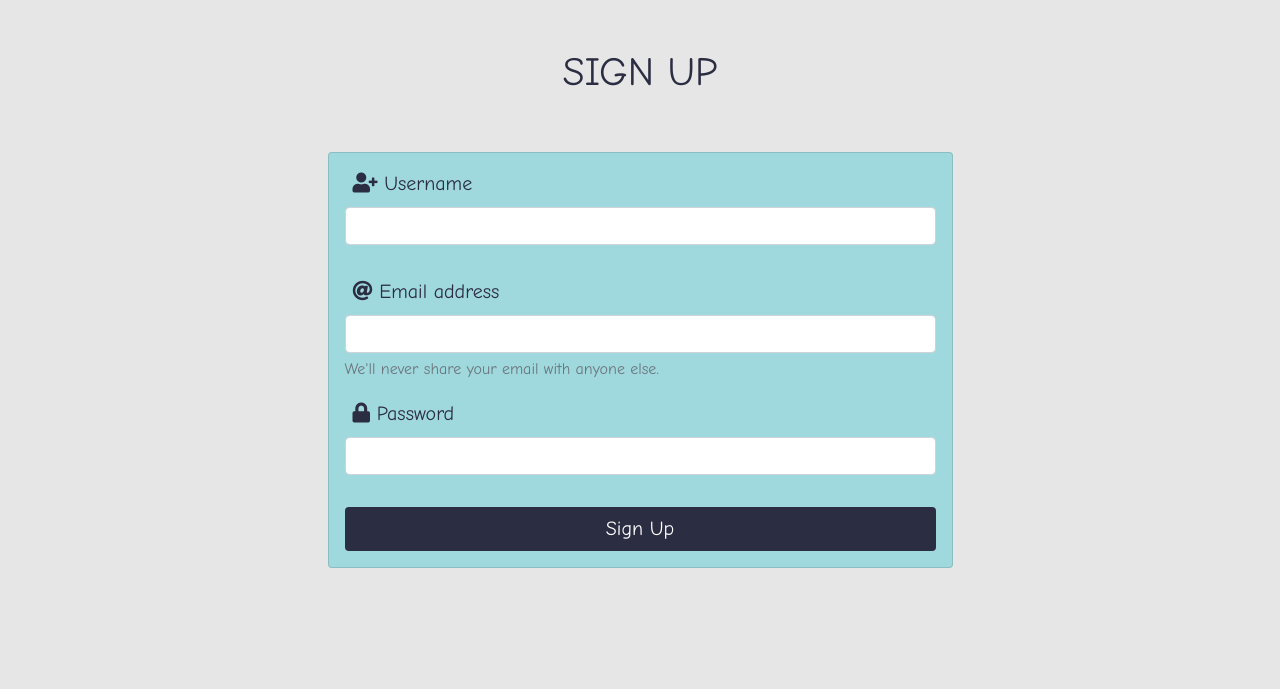
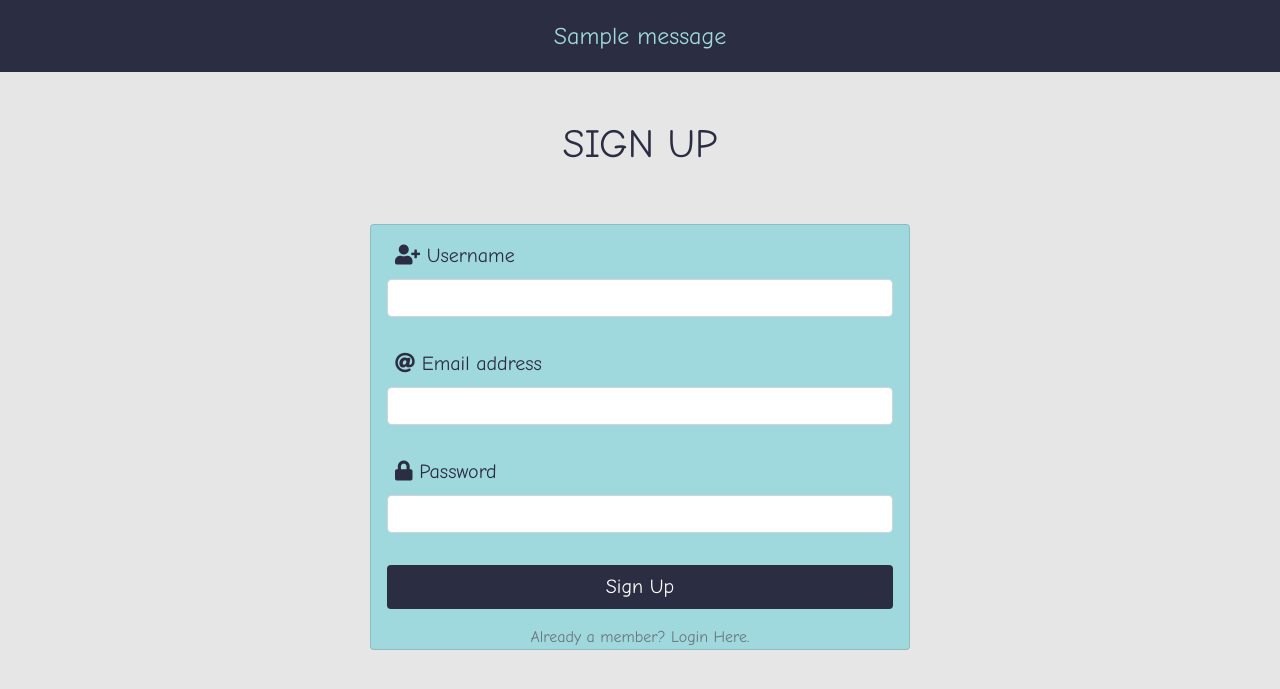
Before and after one commit to RyanSyme/url-of-sandwich, a Flask app: page /signup in a window 1280 px wide. Shown: the part 55-744 px from the top of the page. Run offline with Flask 2, Linux system fonts and the light colour scheme; one stand-in notice (Sample message) is shown; some libraries are stand-ins or nearby versions.

Commit message:
add signup functionality

```diff
--- a/app.py
+++ b/app.py
@@ -27,6 +27,25 @@ def sandwiches():
 
 @app.route("/signup", methods=["GET", "POST"])
 def signup():
+    if request.method == "POST":
+        # check if username already in use
+        existing_user = mongo.db.users.find_one(
+            {"username": request.form.get("username").lower()})
+
+        if existing_user:
+            flash("Username already exists")
+            return redirect(url_for("signup"))
+
+        signup = {
+            "username": request.form.get("username").lower(),
+            "email": request.form.get("email").lower(),
+            "password": generate_password_hash(request.form.get("password"))
+        }
+        mongo.db.users.insert_one(signup)
+
+        # put new user into 'session' cookie
+        session["user"] = request.form.get("username").lower()
+        flash("Sign Up Successful!")
     return render_template("signup.html")
 
 
--- a/static/css/style.css
+++ b/static/css/style.css
@@ -72,6 +72,15 @@ nav a {
 .btn:hover {
     color: #9fd9de;
 }
+
+/* =============================== SignUp Section ============================ */
+
+.flashes h4 {
+    line-height: 3;
+    background-color: #2b2d42;
+    color: #9fd9de;
+}
+
 /* =============================== SignUp Section ============================ */
 
 .signup-form {
--- a/templates/base.html
+++ b/templates/base.html
@@ -46,8 +46,24 @@
             </div>
         </nav>
     </header>
+
+    <section>
+        <!-- flash messages -->
+        {% with messages = get_flashed_messages() %}
+            {% if messages %}
+                {% for message in messages %}
+                    <div class="flashes text-center">
+                        <h4>{{ message }}</h4>
+                    </div>
+                {% endfor %}
+            {% endif %}
+        {% endwith %}
+    </section>
+
+    <main class="container">
     {% block content %}
     {% endblock %}
+    </main>
     <script src="https://code.jquery.com/jquery-3.3.1.slim.min.js" integrity="sha384-q8i/X+965DzO0rT7abK41JStQIAqVgRVzpbzo5smXKp4YfRvH+8abtTE1Pi6jizo" crossorigin="anonymous"></script>
     <script src="https://cdnjs.cloudflare.com/ajax/libs/popper.js/1.14.7/umd/popper.min.js"
         integrity="sha384-UO2eT0CpHqdSJQ6hJty5KVphtPhzWj9WO1clHTMGa3JDZwrnQq4sF86dIHNDz0W1" crossorigin="anonymous"></script>
--- a/templates/signup.html
+++ b/templates/signup.html
@@ -9,22 +9,22 @@
                     <label for="username" class="form-label">
                         <i class="fas fa-user-plus ml-2"></i> Username
                     </label>
-                    <input type="text" class="form-control" id="username" name="username" required>
+                    <input class="form-control" type="text" id="username" name="username" minlength="5" maxlength="15" pattern="^[a-zA-Z0-9]{5,15}$" title="Please use between 5-15 characters. Letters and Numbers only" required>
                 </div>
                 <div class="m-3">
                     <label for="email" class="form-label">
                         <i class="fas fa-at ml-2"></i> Email address
                     </label>
-                    <input type="email" class="form-control" id="email" name="email" aria-describedby="emailHelp">
-                    <small id="emailHelp" class="text-muted">We'll never share your email with anyone else.</small>
+                    <input class="form-control" type="email" id="email" name="email" required>
                 </div>
-                <div class="ml-3 mr-3 mb-3">
+                <div class="m-3">
                     <label for="password" class="form-label">
                         <i class="fas fa-lock ml-2"></i> Password
                     </label>
-                    <input type="password" class="form-control" id="password" name="password">
+                    <input class="form-control" type="password" id="password" name="password" minlength="5" maxlength="15" pattern="^[a-zA-Z0-9]{5,15}$" title="Please use letters and numbers only" required>
                 </div>
                 <button type="submit" class="btn m-3 btn-signup">Sign Up</button>
+                 <small id="emailHelp" class="text-muted text-center">Already a member? Login Here.</small>
             </form>
         </div>
     </div>
```
